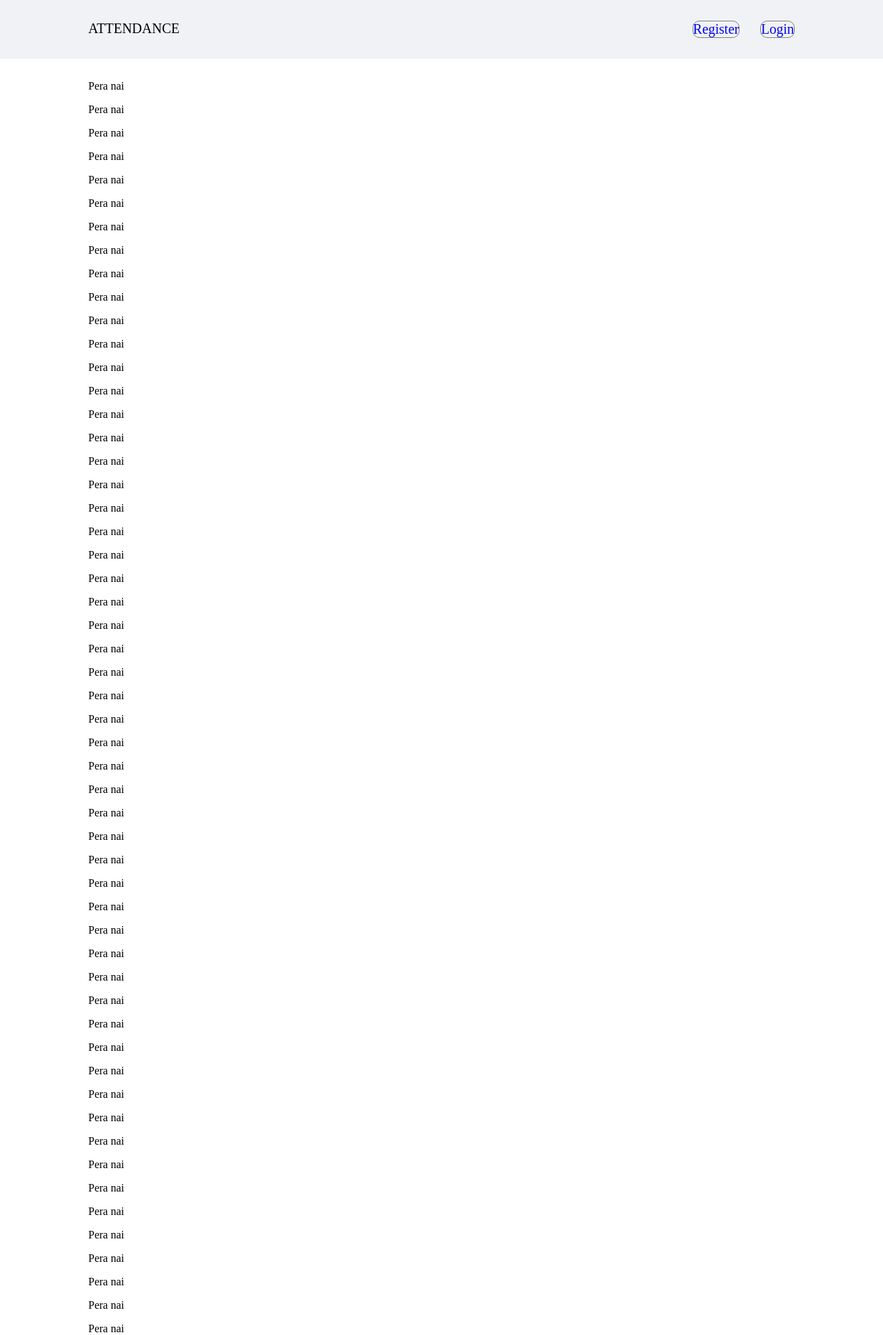
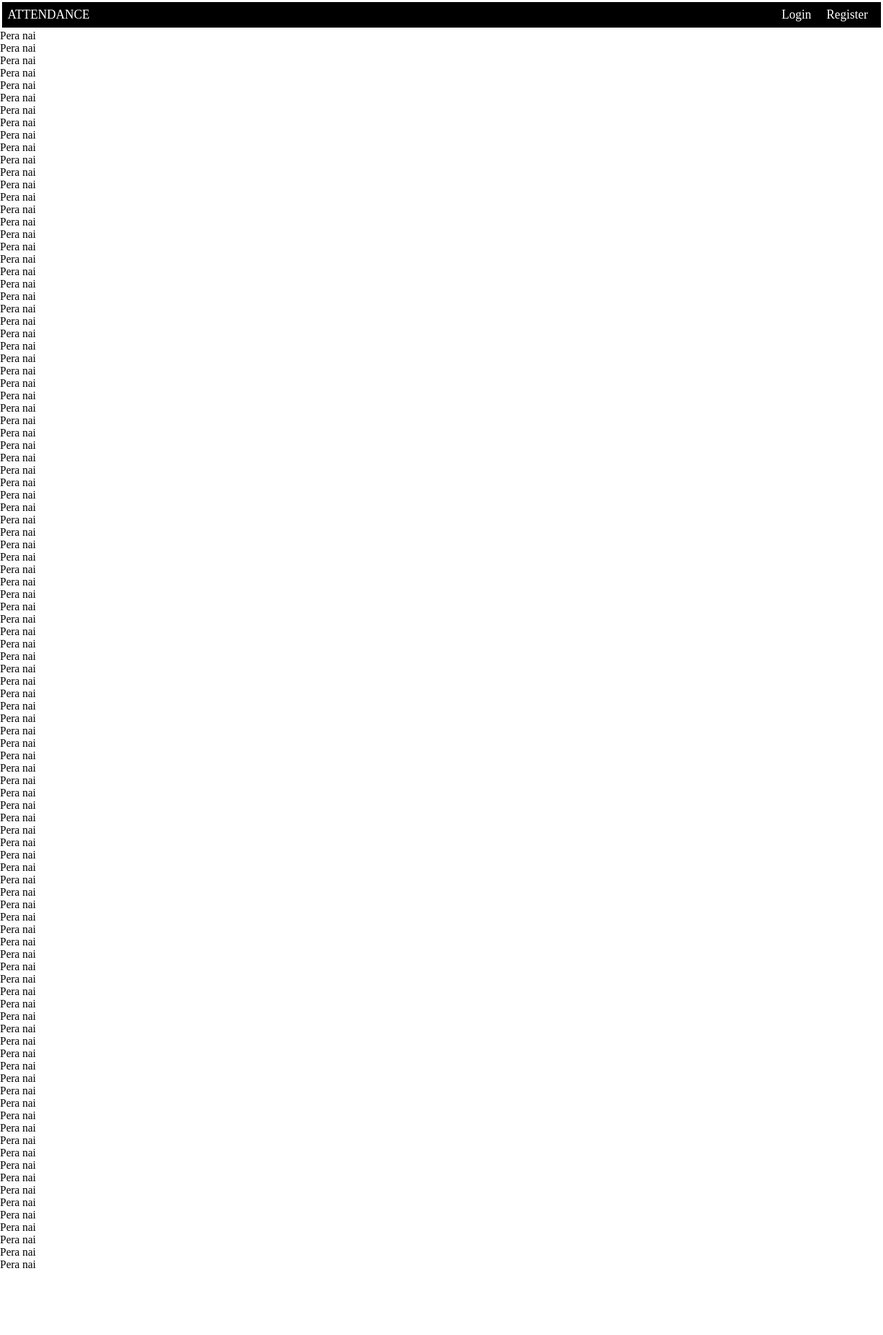
Before and after one commit to mahbubcseju/attendance-by-face-recognition, a Django app: page / in a window 1280 px wide. Shown: the top 1936 px of the page at 69% size. After the commit the page ends 1839 px from the top, so only its background shows below. Run offline with Django 3.2, Linux system fonts and the light colour scheme.

Commit message:
after adding navbar

```diff
--- a/attendance/static/css/client/base.css
+++ b/attendance/static/css/client/base.css
@@ -1,4 +1,48 @@
-body {
+* {
+    padding: 0;
+    margin: 0;
+    box-sizing: border-box;
+}
+
+html, body {
+    height: 100%;
+    width: 100;
+}
+
+.navbar-wrapper {
+    margin: 3px;
+}
+
+.navbar {
+    display: flex;
+    padding: 8px;
+    background: black;
+    color: #fff;
+}
+
+span {
+    color: black;
+}
+
+a {
+    color: #fff;
+    text-decoration: none;
+    padding: 10px;
+    margin: 1px;
+    cursor: pointer;
+}
+
+li {
+    list-style: none;
+    align-self: center;
+    font-size: 18px;
+}
+
+.left {
+    margin-right: auto;
+}
+
+/* body {
    max-width: 1024px;
    margin: 0 auto;
 }
@@ -41,4 +85,4 @@
 .content {
     top: 100px;
     position: relative;
-}
+} */
```
Also changed, not shown: attendance/static/css/client/login-signup-styles.css (+35 -2 lines), attendance/templates/client/login.html (+13 -1 lines), attendance/templates/client/sign-up.html (+12 -0 lines).
